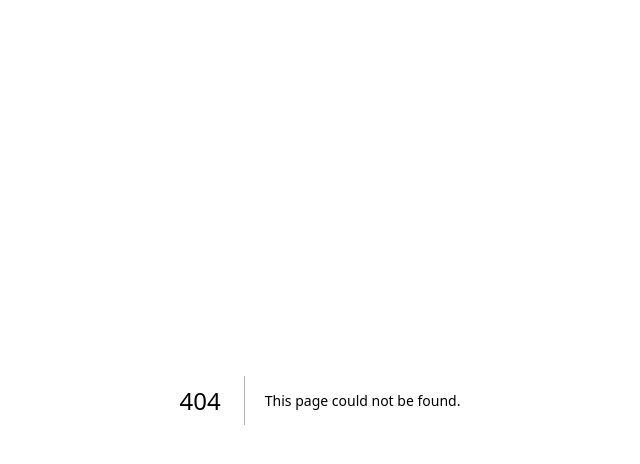
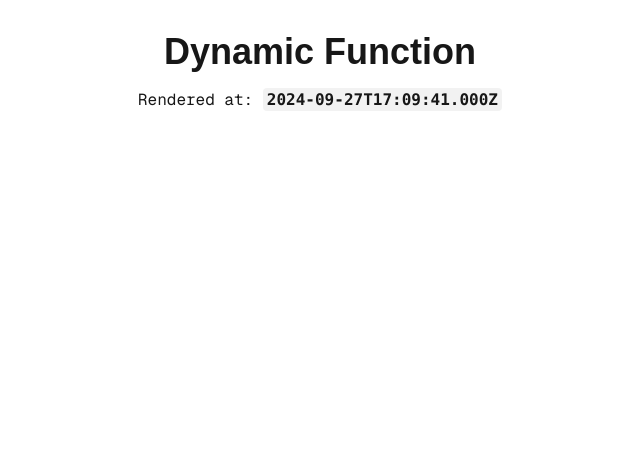
Before and after one commit to neoki07/nextjs15-cache-playground, a Next.js app: page /dynamic-function in a window 1280 px wide. Before the commit this address had no page. Shown: the top 464 px of the page, without its empty margins (320-960 px from the left). Built offline with nearby package versions, Linux system fonts and the light colour scheme.

Commit message:
feat: add dynamic function page

```diff
--- /dev/null
+++ b/src/app/dynamic-function/page.tsx
@@ -0,0 +1,19 @@
+import { cookies } from "next/headers";
+
+export default function Page() {
+  const _ = cookies();
+
+  return (
+    <div className="flex justify-center">
+      <div className="p-8 space-y-4">
+        <h1 className="text-4xl font-semibold text-center">Dynamic Function</h1>
+        <p className="font-[family-name:var(--font-geist-mono)]">
+          Rendered at:{" "}
+          <code className="bg-black/[.05] px-1 py-0.5 rounded font-semibold">
+            {new Date().toISOString()}
+          </code>
+        </p>
+      </div>
+    </div>
+  );
+}
--- a/src/app/page.tsx
+++ b/src/app/page.tsx
@@ -54,6 +54,14 @@ export default function Home() {
               Fetching Data (Force Cache)
             </span>
           </Link>
+          <Link
+            href="/dynamic-function"
+            className="text-xl font-semibold text-center hover:opacity-75"
+          >
+            <span className="w-full border rounded-md p-4 flex flex-col items-start gap-2">
+              Dynamic Function
+            </span>
+          </Link>
         </div>
       </main>
     </div>
```
Also changed, not shown: .eslintrc.json.
